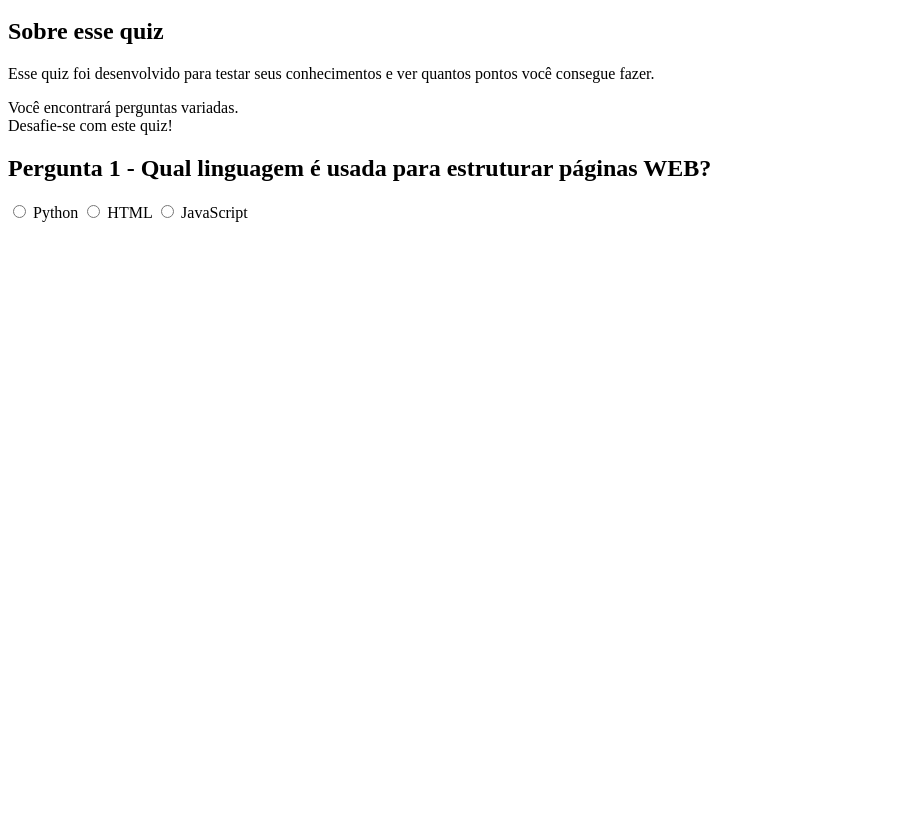
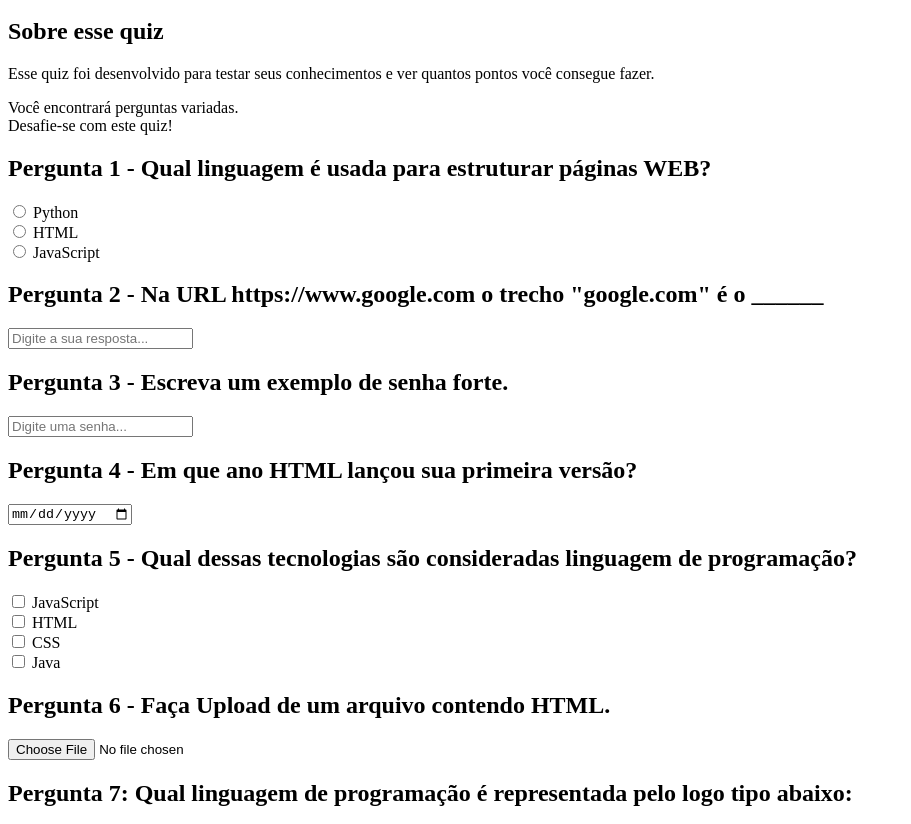
Before and after one commit to jadestadnick/Ol--mundo, a plain HTML site: page meu_site/index.html in a window 1280 px wide. Shown: the part 100-924 px from the top of the page, without its empty margins (0-911 px from the left). Before the commit the page ends 800 px from the top, so only its background shows below. Drawn offline with Linux system fonts and the light colour scheme; grey boxes are pictures that could not be loaded.

Commit message:
Update index.html

```diff
--- a/meu_site/index.html
+++ b/meu_site/index.html
@@ -23,18 +23,89 @@
    <FORM>
         <INPUT TYPE="radio" value="Python" id="p1a"
         name="pergunta1">
-        <label for="p1a">Python</label>
+        <label for="p1a">Python</label><br>
         <INPUT TYPE="radio" value="HTML" id="p1b"
         name="pergunta1">
-        <label for="p1b">HTML</label>
+        <label for="p1b">HTML</label><br>
         <INPUT TYPE="radio" value="JavaScript" id="p1c"
         name="pergunta1">
-        <label for="p1c">JavaScript</label>
+        <label for="p1c">JavaScript</label><br>
    </FORM>
 </section>
+<section>
+    <!--Pergunta 2: texto-->
+   <h2>Pergunta 2 - Na URL https://www.google.com o trecho "google.com" é o ______</h2>
+   <FORM>
+        <INPUT TYPE="text"
+        name="pergunta2"
+        placeholder="Digite a sua resposta...">
+   </FORM>
+</section>
+<section>
+    <!--Pergunta 3: Senha-->
+   <h2>Pergunta 3 - Escreva um exemplo de senha forte.</h2>
+   <FORM>
+        <INPUT TYPE="password" id="p3"
+        name="pergunta3" placeholder="Digite uma senha...">
+   </FORM>
+</section>
+<section>
+    <!--Pergunta 4: Data-->
+   <h2>Pergunta 4 - Em que ano HTML lançou sua primeira versão?</h2>
+   <FORM>
+        <INPUT TYPE="date" id="p4"
+        name="pergunta4">
+   </FORM>
+</section>
+</section><section>
+    <!--Pergunta 5: Seleção múltipla-->
+   <h2>Pergunta 5 - Qual dessas tecnologias são consideradas linguagem de programação?</h2>
+   <FORM>
+        <INPUT TYPE="checkbox" id="p5a"
+        name="pergunta5" value="JavaScript">
+        <label for="p5a">JavaScript</label><br>
+        <INPUT TYPE="checkbox" id="p5b"
+        name="pergunta5" value="HTML">
+        <label for="p5b">HTML</label><br>
+        <INPUT TYPE="checkbox" id="p5c"
+        name="pergunta5" value="JavaScript">
+        <label for="p5c">CSS<label><br>
+        <INPUT TYPE="checkbox" id="p5d"
+        name="pergunta5" value="Java">
+        <label for="p5d">Java<label><br>
+   </FORM>
+</section><section>
+    <!--Pergunta 6:upload de arquivo-->
+   <h2>Pergunta 6 - Faça Upload de um arquivo contendo HTML.</h2>
+   <FORM>
+        <INPUT TYPE="file" id="p6"
+        name="pergunta6">
+   </FORM>
+</section>
+<section></section>
+<!--Pergunta 7: imagens-->
+<section>
+    <h2>Pergunta 7: Qual linguagem de programação é representada pelo logo tipo abaixo:</h2>
+    <figure>
+    <img src="https://encrypted-tbn0.gstatic.com/images?q=tbn:ANd9GcSZOuG61yR4LjKsyDkgq7V-RDFlhX6-lTk1zw&s.png">
+</figure>
+<input type="text" id="p7" name="pergunta7" placeholder="Digite sua resposta...""
+</section>
+    <!--Pergunta 8: menu suspenso-->
+ <section>
+   <H2>Pergunta 8: Selecione o atributo do input que define o seu tipo:</h2>
+   <form>
+   <select name="pergunta7 id="p8">
+     <option value="id">id</option>
+     <option value="type">type</option>
+     <option value="placeholder">placeholder</option>
+</form>
+</section>
     </main>
+    </figure>
+    </section>
+    </section>
     <footer>
-
     </footer>
     </body>
 </html>
```
